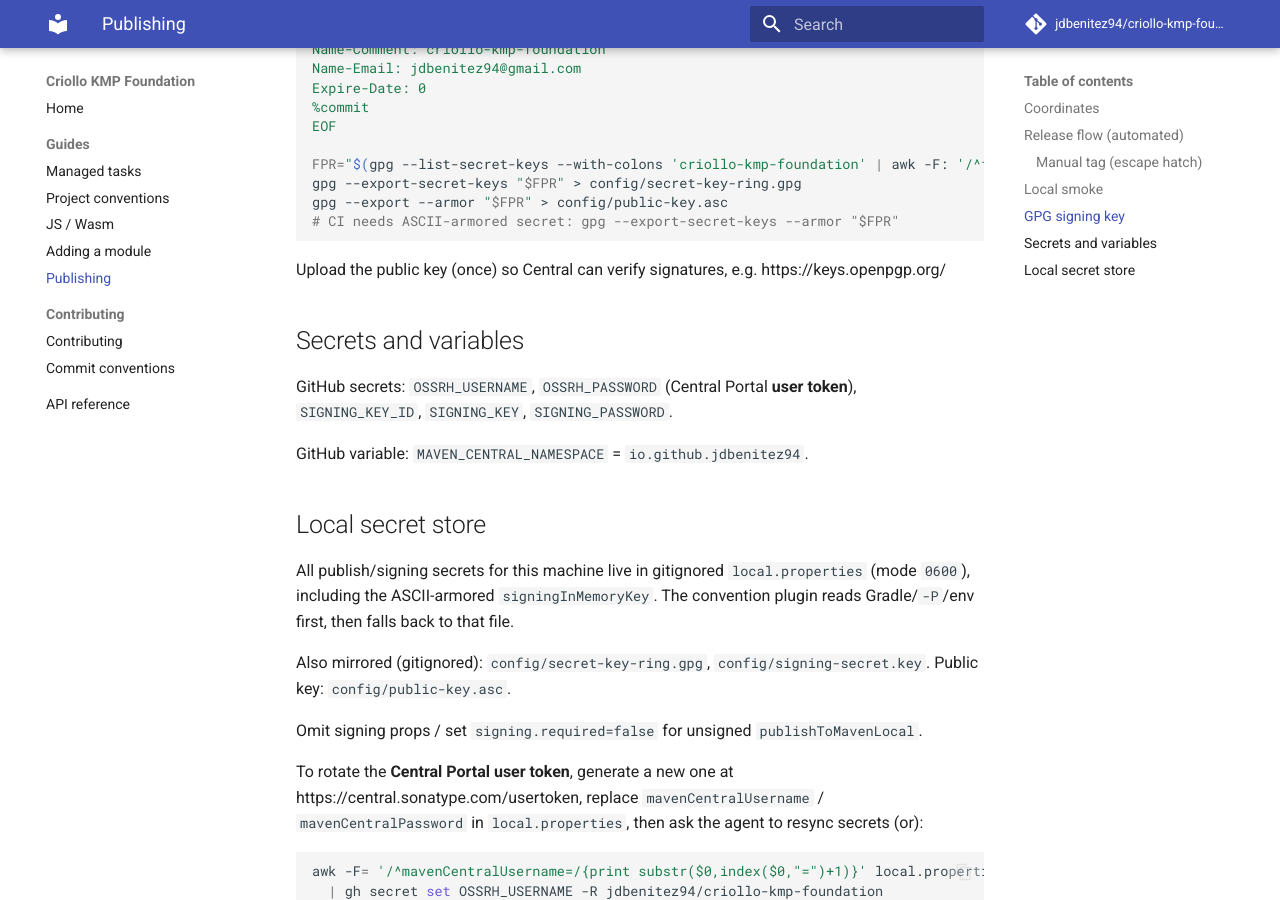
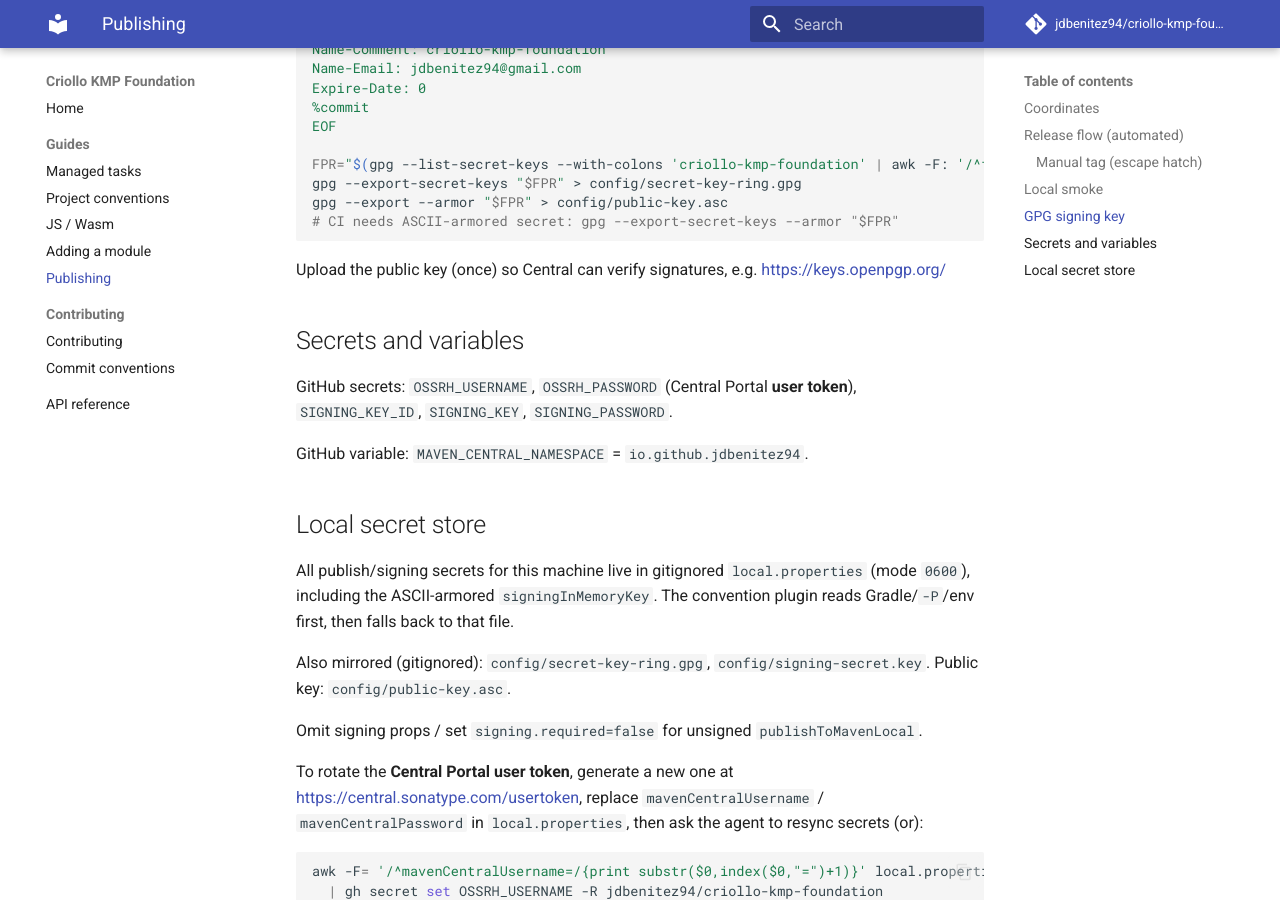
Before and after one commit to jdbenitez94/criollo-kmp-foundation, an MkDocs documentation site: the page built from docs/publishing.md, in a window 1280 px wide and 900 px high, scrolled down 1844 px. Built offline with MkDocs 1.6.1 and Material for MkDocs 9.7.7, drawn with Linux system fonts in a browser that asks for light colours; comment, search, counter and statistics services are not loaded; some of the changed text lies outside the part shown.

Commit message:
docs: fix markdownlint URLs and list style
Wrap bare links in angle brackets and use consistent dash bullets.

````diff
--- a/docs/publishing.md
+++ b/docs/publishing.md
@@ -23,7 +23,7 @@
 3. Merge that release PR → release-please creates tag `vX.Y.Z` + GitHub Release.
 4. The same workflow run publishes to Maven Central (see
    [`publish-maven-central.yml`](../.github/workflows/publish-maven-central.yml)).
-5. In https://central.sonatype.com/publishing, publish (or drop) the deployment if
+5. In <https://central.sonatype.com/publishing>, publish (or drop) the deployment if
    `publishing_type=user_managed`.
 
 Bootstrap: `initial-version` is `0.1.0` so the first release PR is `0.1.0`. After that, SemVer follows commit types.
@@ -79,7 +79,7 @@
 # CI needs ASCII-armored secret: gpg --export-secret-keys --armor "$FPR"
 ```
 
-Upload the public key (once) so Central can verify signatures, e.g. https://keys.openpgp.org/
+Upload the public key (once) so Central can verify signatures, e.g. <https://keys.openpgp.org/>
 
 ## Secrets and variables
 
@@ -100,7 +100,7 @@
 Omit signing props / set `signing.required=false` for unsigned `publishToMavenLocal`.
 
 To rotate the **Central Portal user token**, generate a new one at
-https://central.sonatype.com/usertoken, replace `mavenCentralUsername` /
+<https://central.sonatype.com/usertoken>, replace `mavenCentralUsername` /
 `mavenCentralPassword` in `local.properties`, then ask the agent to resync secrets (or):
 
 ```bash
````
Also changed, not shown: BADGES-SETUP.md (+7 -7 lines), SECURITY.md (+1 -1 lines), .github/workflows/README.md.
